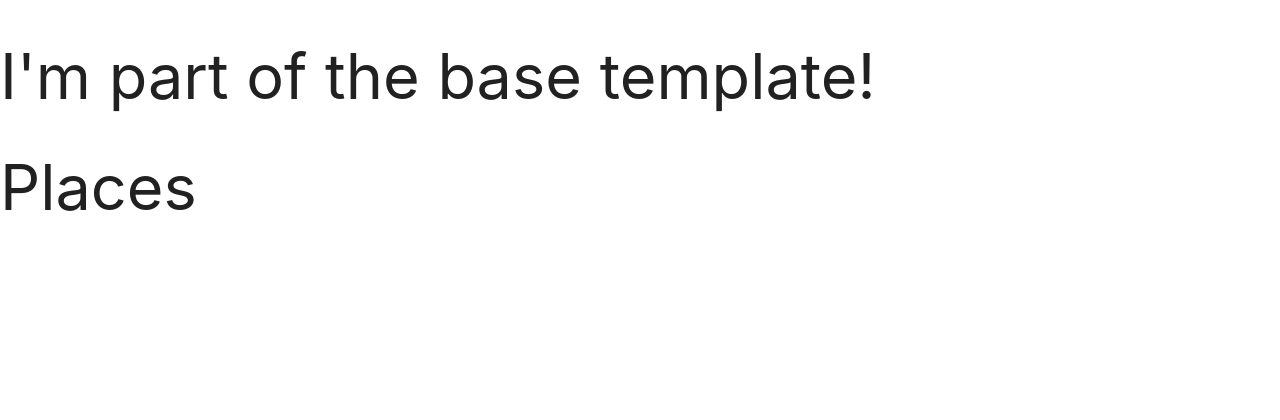
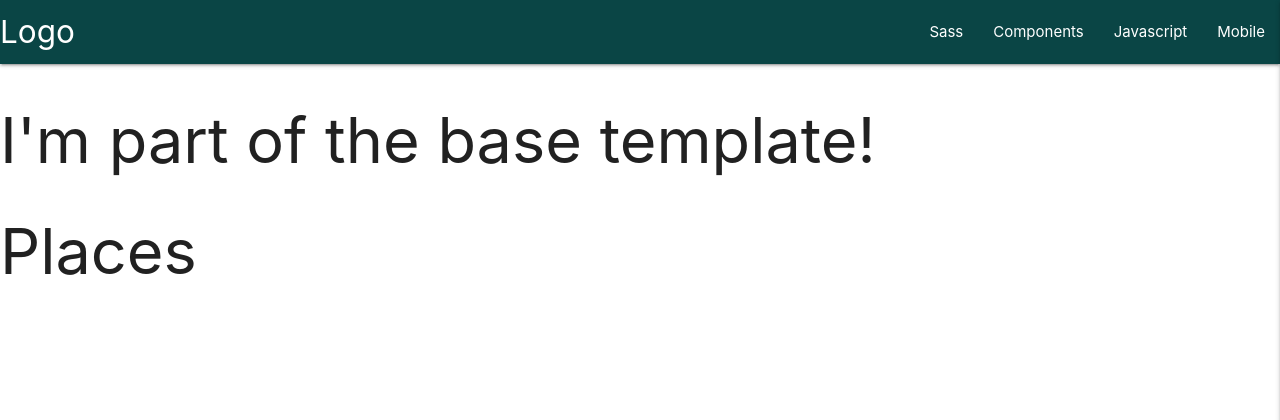
Before and after one commit to andersfalt/milestone-3, a Flask app: page / in a window 1280 px wide. Shown: the top 420 px of the page. Run offline with Flask 2, Linux system fonts and the light colour scheme; data that the repository does not hold is empty; some libraries are stand-ins or nearby versions.

Commit message:
Added navbar to base.html

```diff
--- a/static/css/style.css
+++ b/static/css/style.css
@@ -0,0 +1,3 @@
+nav {
+    background-color: #0A4545;
+}
--- a/static/js/script.js
+++ b/static/js/script.js
@@ -0,0 +1,42 @@
+$(document).ready(function () {
+    $(".sidenav").sidenav({edge: "right"});
+    $('.collapsible').collapsible();
+    $('.tooltipped').tooltip();
+    $('select').formSelect();
+    $('.datepicker').datepicker({
+        format: "dd mmmm, yyyy",
+        yearRange: 3,
+        showClearBtn: true,
+        i18n: {
+            done: "Select"
+        }
+    });
+
+    validateMaterializeSelect();
+    function validateMaterializeSelect() {
+        let classValid = { "border-bottom": "1px solid #4caf50", "box-shadow": "0 1px 0 0 #4caf50" };
+        let classInvalid = { "border-bottom": "1px solid #f44336", "box-shadow": "0 1px 0 0 #f44336" };
+        if ($("select.validate").prop("required")) {
+            $("select.validate").css({ "display": "block", "height": "0", "padding": "0", "width": "0", "position": "absolute" });
+        }
+        $(".select-wrapper input.select-dropdown").on("focusin", function () {
+            $(this).parent(".select-wrapper").on("change", function () {
+                if ($(this).children("ul").children("li.selected:not(.disabled)").on("click", function () { })) {
+                    $(this).children("input").css(classValid);
+                }
+            });
+        }).on("click", function () {
+            if ($(this).parent(".select-wrapper").children("ul").children("li.selected:not(.disabled)").css("background-color") === "rgba(0, 0, 0, 0.03)") {
+                $(this).parent(".select-wrapper").children("input").css(classValid);
+            } else {
+                $(".select-wrapper input.select-dropdown").on("focusout", function () {
+                    if ($(this).parent(".select-wrapper").children("select").prop("required")) {
+                        if ($(this).css("border-bottom") != "1px solid rgb(76, 175, 80)") {
+                            $(this).parent(".select-wrapper").children("input").css(classInvalid);
+                        }
+                    }
+                });
+            }
+        });
+    }
+});
--- a/templates/base.html
+++ b/templates/base.html
@@ -15,8 +15,31 @@
     {% endblock %}
     <title>Wayfarer</title>
 </head>
+<body>
 
-<body>
+    <header>
+        <!--top navbar-->
+        <nav>
+            <div class="nav-wrapper">
+            <a href="#!" class="brand-logo">Logo</a>
+            <a href="#" data-target="mobile-demo" class="sidenav-trigger right"><i class="fas fa-bars"></i></a>
+            <ul class="right hide-on-med-and-down">
+                <li><a href="sass.html">Sass</a></li>
+                <li><a href="badges.html">Components</a></li>
+                <li><a href="collapsible.html">Javascript</a></li>
+                <li><a href="mobile.html">Mobile</a></li>
+            </ul>
+            </div>
+        </nav>
+
+        <!--mobile navbar-->
+        <ul class="sidenav" id="mobile-demo">
+            <li><a href="sass.html">Sass</a></li>
+            <li><a href="badges.html">Components</a></li>
+            <li><a href="collapsible.html">Javascript</a></li>
+            <li><a href="mobile.html">Mobile</a></li>
+        </ul>
+    </header>
 
     <h1>I'm part of the base template!</h1>
     {% block content %}
```
